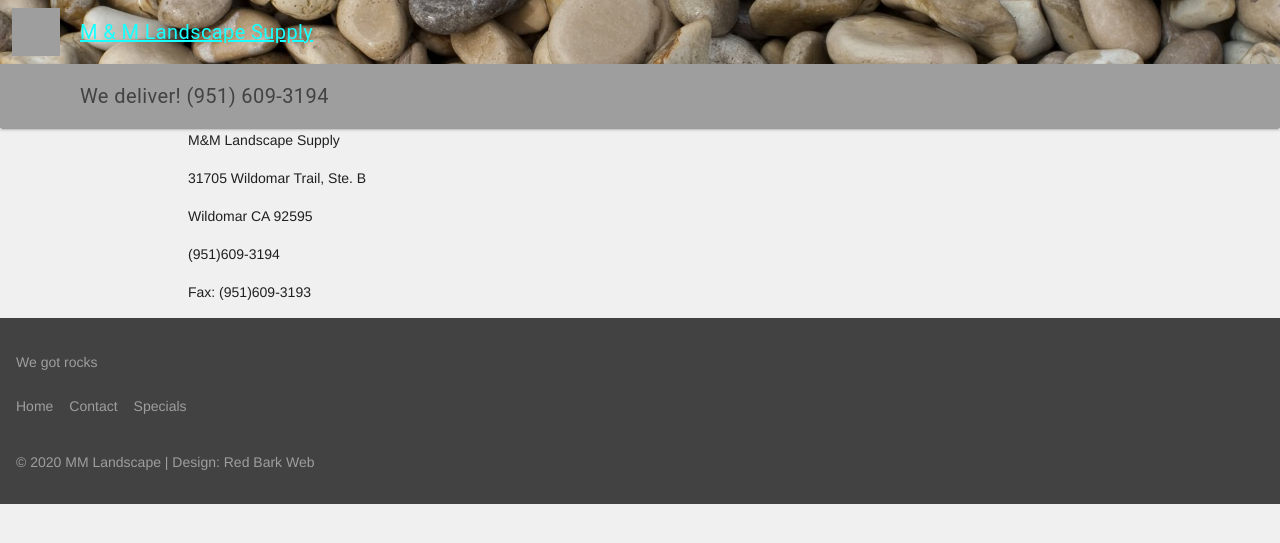
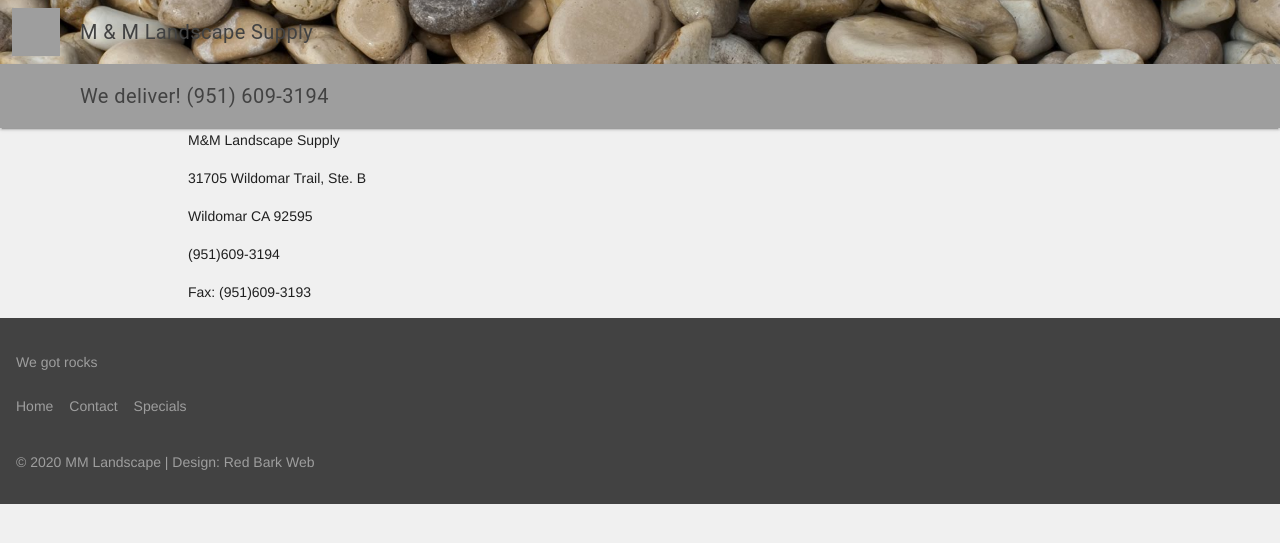
Before and after one commit to dropbar/mmlandscape, a Jekyll site: the page built from contact.md, in a window 1280 px wide. Shown: the top 543 px of the page. Built offline with Jekyll 4.4.1, drawn with Linux system fonts in a browser that asks for light colours; nearby versions of some CDN libraries.

Commit message:
new domain

```diff
--- a/_includes/header.html
+++ b/_includes/header.html
@@ -12,8 +12,6 @@
 </style>
 <header class="mdl-layout__header">
     <div class="layout-transparent mdl-layout__header-row">
-        <a class="mdl-layout-title" href="{{ site.baseurl }}/">
-            <span class="mdl-layout-title">{{ site.title }}</span>
-        </a>
-      </div>
+          <span class="mdl-layout-title">{{ site.title }}</span>
+    </div>
 </header>
```
